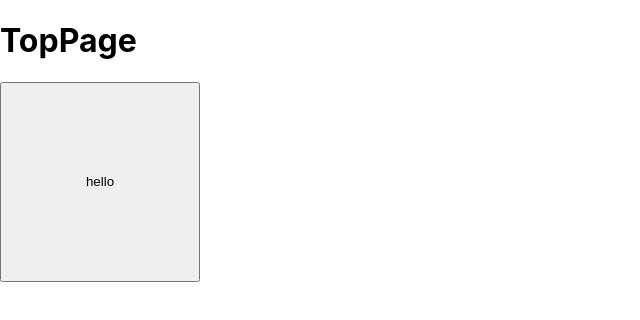
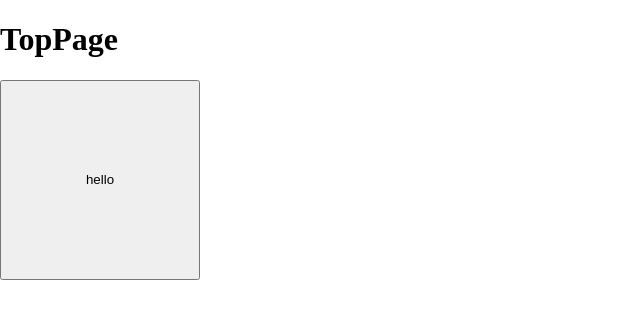
Before and after one commit to watagit/web-programming, a React (Create React App) app: page / in a window 1280 px wide. Shown: the top 320 px of the page, without its empty margins (0-640 px from the left). Built offline with nearby package versions, Linux system fonts and the light colour scheme.

Commit message:
:art: フォントを変更

```diff
--- a/src/index.css
+++ b/src/index.css
@@ -1,8 +1,9 @@
 body {
   margin: 0;
-  font-family: -apple-system, BlinkMacSystemFont, 'Segoe UI', 'Roboto', 'Oxygen',
+  /* font-family: -apple-system, BlinkMacSystemFont, 'Segoe UI', 'Roboto', 'Oxygen',
     'Ubuntu', 'Cantarell', 'Fira Sans', 'Droid Sans', 'Helvetica Neue',
-    sans-serif;
+    sans-serif; */
+  font-family: "Hiragino Sans";
   -webkit-font-smoothing: antialiased;
   -moz-osx-font-smoothing: grayscale;
 }
```
